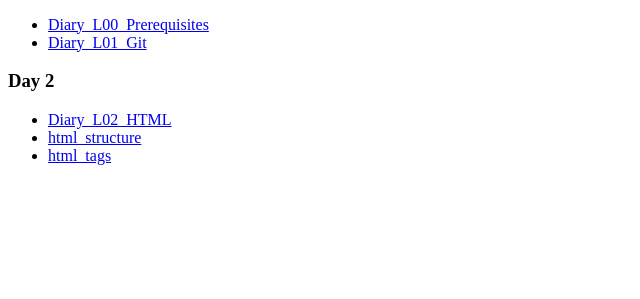
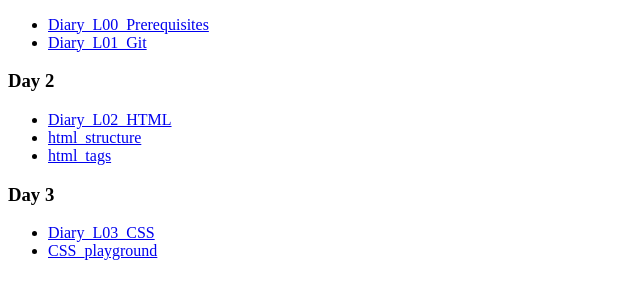
Before and after one commit to jwernerr/Code1, a plain HTML site: page index.html in a window 1280 px wide. Shown: the part 105-404 px from the top of the page, without its empty margins (0-640 px from the left). Drawn offline with Linux system fonts and the light colour scheme.

Commit message:
indexupdate

```diff
--- a/index.html
+++ b/index.html
@@ -18,3 +18,9 @@
     <li><a href="Day_2/htmlstruct.html">html_structure</a></li>
     <li><a href="Day_2/htmltags.html">html_tags</a></li>
 </ul>
+
+<h3>Day 3</h3>
+<ul>
+    <li><a href="Day_3/L03_CSS.md">Diary_L03_CSS</a></li>
+    <li><a href="Day_3/testingcss.html">CSS_playground</a></li>
+</ul>
```
